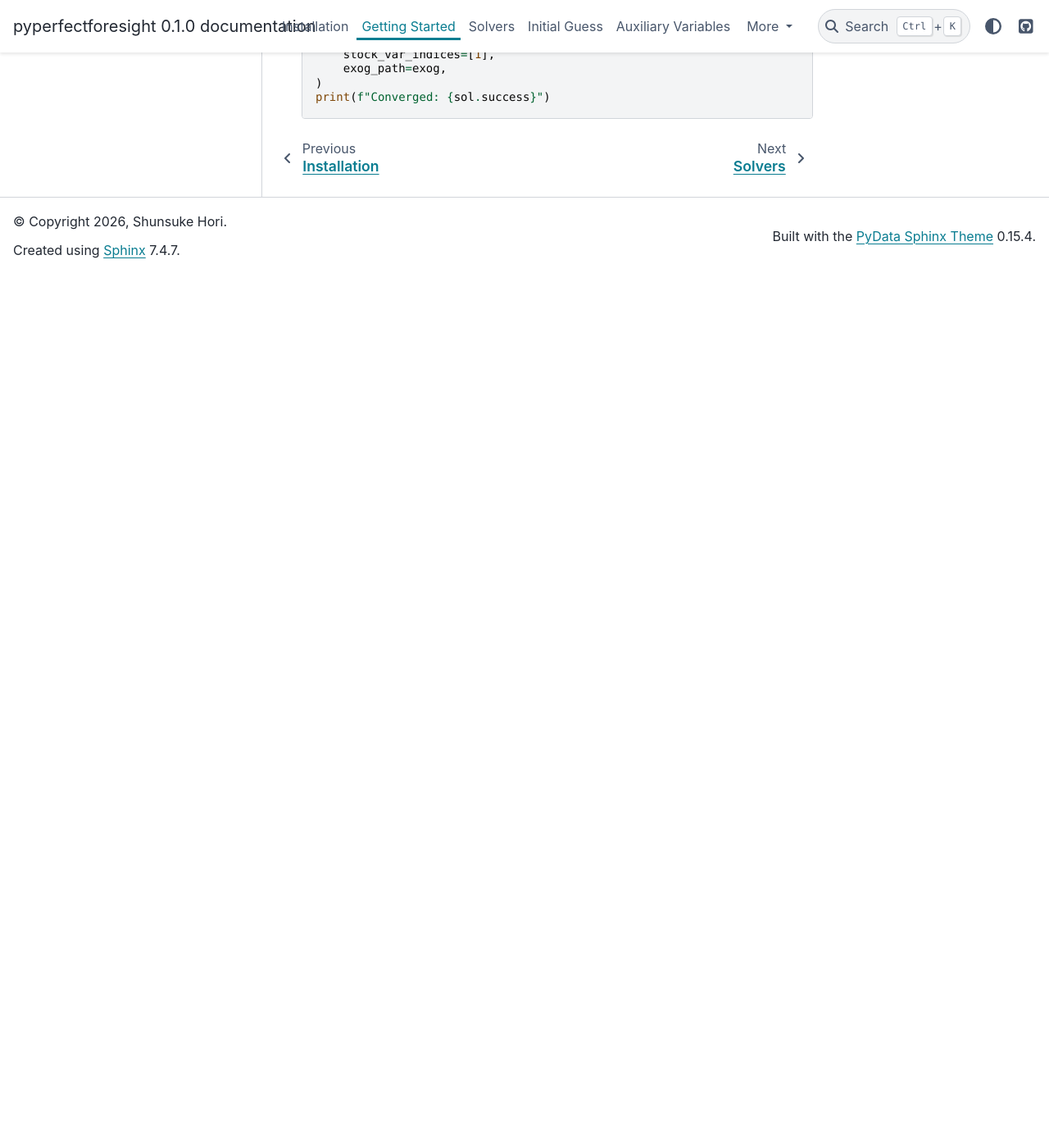
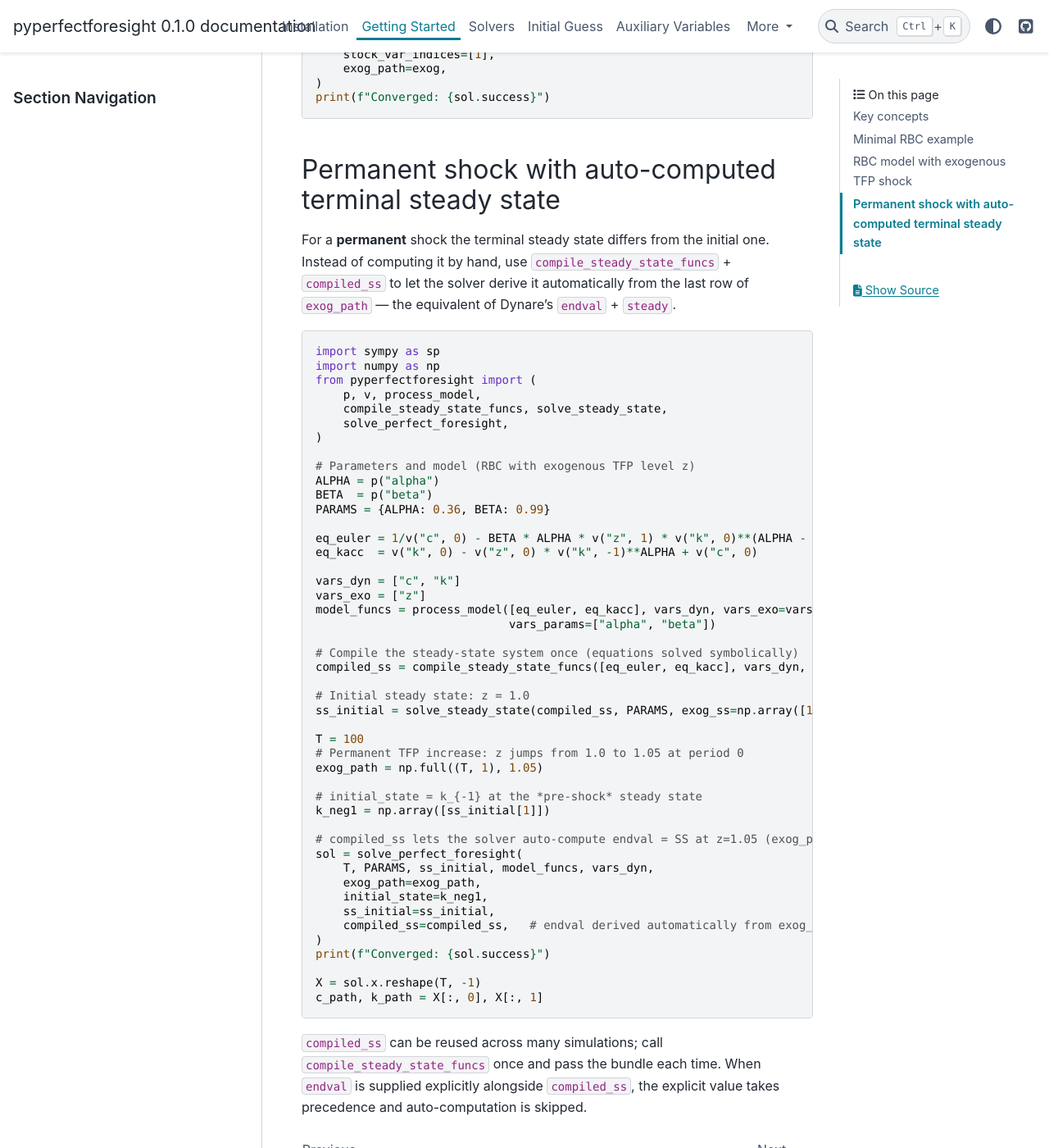
Before and after one commit to Shunsuke-Hori/pyperfectforesight, a Sphinx documentation site: the page built from docs/getting-started.md, in a window 1280 px wide and 1400 px high, scrolled down 4129 px. Shown: the whole window at 82% size. Built offline with Sphinx 7.4.7 and the PyData theme 0.15.4, drawn with Linux system fonts in a browser that asks for light colours; before the commit the page ends 4463 px from its top, so only the background shows below that.

Commit message:
docs: add permanent-shock / compile_steady_state_funcs example to getting-started
Shows how to use compile_steady_state_funcs + compiled_ss to auto-compute
the terminal steady state from exog_path[-1], covering the Dynare
endval+steady pattern for permanent shocks.

Co-Authored-By: Claude Sonnet 4.6 <noreply@anthropic.com>

````diff
--- a/docs/getting-started.md
+++ b/docs/getting-started.md
@@ -157,3 +157,58 @@ sol = solve_perfect_foresight(
 )
 print(f"Converged: {sol.success}")
 ```
+
+## Permanent shock with auto-computed terminal steady state
+
+For a **permanent** shock the terminal steady state differs from the initial one. Instead of computing it by hand, use `compile_steady_state_funcs` + `compiled_ss` to let the solver derive it automatically from the last row of `exog_path` — the equivalent of Dynare's `endval` + `steady`.
+
+```python
+import sympy as sp
+import numpy as np
+from pyperfectforesight import (
+    p, v, process_model,
+    compile_steady_state_funcs, solve_steady_state,
+    solve_perfect_foresight,
+)
+
+# Parameters and model (RBC with exogenous TFP level z)
+ALPHA = p("alpha")
+BETA  = p("beta")
+PARAMS = {ALPHA: 0.36, BETA: 0.99}
+
+eq_euler = 1/v("c", 0) - BETA * ALPHA * v("z", 1) * v("k", 0)**(ALPHA - 1) / v("c", 1)
+eq_kacc  = v("k", 0) - v("z", 0) * v("k", -1)**ALPHA + v("c", 0)
+
+vars_dyn = ["c", "k"]
+vars_exo = ["z"]
+model_funcs = process_model([eq_euler, eq_kacc], vars_dyn, vars_exo=vars_exo,
+                            vars_params=["alpha", "beta"])
+
+# Compile the steady-state system once (equations solved symbolically)
+compiled_ss = compile_steady_state_funcs([eq_euler, eq_kacc], vars_dyn, vars_exo)
+
+# Initial steady state: z = 1.0
+ss_initial = solve_steady_state(compiled_ss, PARAMS, exog_ss=np.array([1.0]))
+
+T = 100
+# Permanent TFP increase: z jumps from 1.0 to 1.05 at period 0
+exog_path = np.full((T, 1), 1.05)
+
+# initial_state = k_{-1} at the *pre-shock* steady state
+k_neg1 = np.array([ss_initial[1]])
+
+# compiled_ss lets the solver auto-compute endval = SS at z=1.05 (exog_path[-1])
+sol = solve_perfect_foresight(
+    T, PARAMS, ss_initial, model_funcs, vars_dyn,
+    exog_path=exog_path,
+    initial_state=k_neg1,
+    ss_initial=ss_initial,
+    compiled_ss=compiled_ss,   # endval derived automatically from exog_path[-1]
+)
+print(f"Converged: {sol.success}")
+
+X = sol.x.reshape(T, -1)
+c_path, k_path = X[:, 0], X[:, 1]
+```
+
+`compiled_ss` can be reused across many simulations; call `compile_steady_state_funcs` once and pass the bundle each time. When `endval` is supplied explicitly alongside `compiled_ss`, the explicit value takes precedence and auto-computation is skipped.
````
